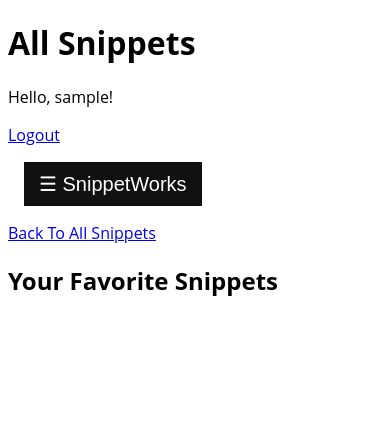
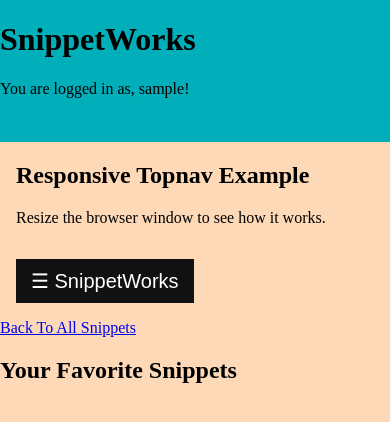
Before and after one commit to Momentum-Team-8/django-duplex-sea-otter, a Django app: page /favorites/ in a window 390 px wide. Shown: the top 422 px of the page. Run offline with Django 3.2, Linux system fonts and the light colour scheme; the visitor is signed in with stand-in values (Sample User, id 1); data that the repository does not hold is empty; some libraries are stand-ins or nearby versions.

Commit message:
added background color styles

```diff
--- a/snippets/static/css/styles.css
+++ b/snippets/static/css/styles.css
@@ -9,7 +9,7 @@ body {
     z-index: 1;
     top: 0;
     left: 0;
-    background-color: #111;
+    background-color: #0081A7;
     overflow-x: hidden;
     transition: 0.5s;
     padding-top: 60px;
@@ -59,3 +59,64 @@ body {
     .sidebar {padding-top: 15px;}
     .sidebar a {font-size: 18px;}
   }
+
+  /* Topbar starts */
+  body {
+    margin: 0;
+    font-family: Oswald;
+    background-color: #FED9B7;
+
+  }
+
+  .topnav {
+    overflow: hidden;
+    background-color: #00AFB9;
+  }
+
+  .topnav a {
+    float: left;
+    display: block;
+    color: #f2f2f2;
+    text-align: center;
+    padding: 14px 16px;
+    text-decoration: none;
+    font-size: 17px;
+    background-color: #00AFB9;
+  }
+
+  .topnav a:hover {
+    background-color: #ddd;
+    color :#FDFCDC;
+  }
+
+  .topnav a.active {
+    background-color: #00AFB9;
+    color: black;
+  }
+
+  .topnav .icon {
+    display: none;
+  }
+
+  @media screen and (max-width: 600px) {
+    .topnav a:not(:first-child) {display: none;}
+    .topnav a.icon {
+      float: right;
+      display: block;
+    }
+  }
+
+  @media screen and (max-width: 600px) {
+    .topnav.responsive {position: relative;}
+    .topnav.responsive .icon {
+      position: absolute;
+      right: 0;
+      top: 0;
+    }
+    .topnav.responsive a {
+      float: none;
+      display: block;
+      text-align: left;
+    }
+  }
+  /* Topbar ends */
--- a/snippets/static/main.js
+++ b/snippets/static/main.js
@@ -40,3 +40,15 @@ function closeNav() {
 }
 
 // Sidebar ends
+
+// Topbar starts
+
+function myFunction() {
+  var x = document.getElementById("myTopnav");
+  if (x.className === "topnav") {
+    x.className += " responsive";
+  } else {
+    x.className = "topnav";
+  }
+}
+// Topbar ends
--- a/snippets/templates/base.html
+++ b/snippets/templates/base.html
@@ -13,18 +13,10 @@
     <script>hljs.highlightAll();</script>
     <script src={% static 'main.js' %}  defer></script>
 
-  <title>Snippets</title>
+  <title>SnippetWorks</title>
 </head>
 <body>
-  <h1>All Snippets</h1>
-  <nav>
-    <div>
-      {% if user.is_authenticated %}
-      <p>Hello, {{ user.username }}!</p>
-      <a href="{% url 'auth_logout' %}">Logout</a>
-      {% else %}
-      <a href="{% url 'auth_login' %}">Login</a>
-      {% endif %}
+
     </div>
   </nav>
 <!-- Sidebar starts -->
@@ -37,6 +29,30 @@
     <a href="#">Profile</a>
   </div>
 
+<!-- Topbar starts -->
+<div class="topnav" id="myTopnav">
+ <h1>SnippetWorks</h1>
+{% if user.is_authenticated %}
+      <p>You are logged in as, {{ user.username }}!</p>
+      <a href="{% url 'auth_logout' %}">Logout</a>
+      {% else %}
+      <a href="{% url 'auth_login' %}">Login</a>
+      {% endif %}
+  <a href="{% url 'list_snippets' %}" class="myTopnav">Home</a>
+  <a href="#contact">Contact</a>
+
+  <a href="javascript:void(0);" class="icon" onclick="myFunction()">
+    <i class="fa fa-bars"></i>
+  </a>
+</div>
+<!-- Topbar ends -->
+<div style="padding-left:16px">
+  <h2>Responsive Topnav Example</h2>
+  <p>Resize the browser window to see how it works.</p>
+</div>
+
+
+
   <div id="main">
     <button class="openbtn" onclick="openNav()">☰ SnippetWorks</button>
   </div>
```
